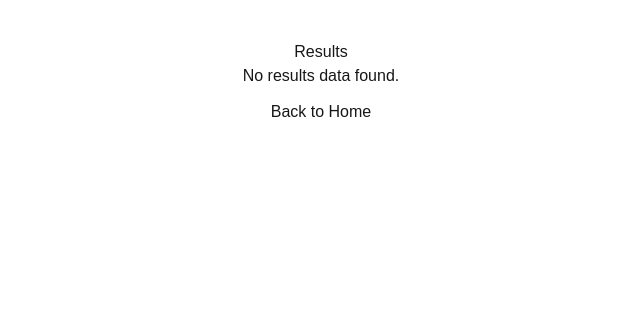
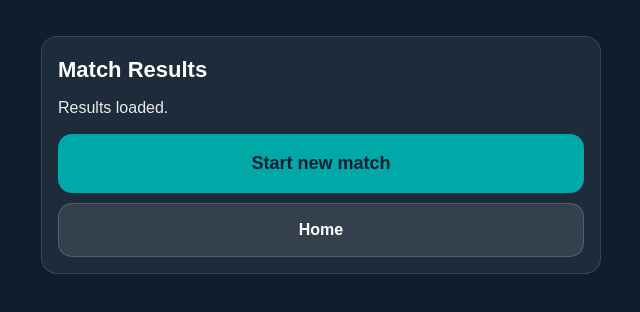
Before and after one commit to DavidBSA/easypadel-score, a Next.js app: page /results in a window 1280 px wide. Shown: the top 312 px of the page, without its empty margins (319-959 px from the left). Built offline with nearby package versions, Linux system fonts and the light colour scheme.

Commit message:
Fix results page client boundary

```diff
--- /dev/null
+++ b/app/results/ResultsClient.tsx
@@ -0,0 +1,78 @@
+"use client";
+
+import React, { useMemo } from "react";
+import { useRouter, useSearchParams } from "next/navigation";
+
+const NAVY = "#0F1E2E";
+const WHITE = "#FFFFFF";
+const TEAL = "#00A8A8";
+
+export default function ResultsClient() {
+  const router = useRouter();
+  const params = useSearchParams();
+
+  const winner = useMemo(() => params.get("winner") ?? "", [params]);
+
+  const styles: Record<string, React.CSSProperties> = {
+    page: {
+      minHeight: "100vh",
+      background: NAVY,
+      color: WHITE,
+      padding: 16,
+      display: "flex",
+      justifyContent: "center",
+      alignItems: "flex-start",
+    },
+    card: {
+      width: "100%",
+      maxWidth: 560,
+      background: "rgba(255,255,255,0.06)",
+      border: "1px solid rgba(255,255,255,0.12)",
+      borderRadius: 16,
+      padding: 16,
+      marginTop: 20,
+    },
+    title: { fontSize: 22, fontWeight: 900, marginBottom: 10 },
+    text: { opacity: 0.9, marginBottom: 14 },
+    btn: {
+      width: "100%",
+      background: TEAL,
+      color: NAVY,
+      border: "none",
+      borderRadius: 14,
+      padding: "16px 14px",
+      fontSize: 18,
+      fontWeight: 900,
+      cursor: "pointer",
+    },
+    btnSecondary: {
+      width: "100%",
+      background: "rgba(255,255,255,0.10)",
+      color: WHITE,
+      border: "1px solid rgba(255,255,255,0.16)",
+      borderRadius: 14,
+      padding: "14px 14px",
+      fontSize: 16,
+      fontWeight: 900,
+      cursor: "pointer",
+      marginTop: 10,
+    },
+  };
+
+  return (
+    <div style={styles.page}>
+      <div style={styles.card}>
+        <div style={styles.title}>Match Results</div>
+        <div style={styles.text}>{winner ? `Winner: Team ${winner}` : "Results loaded."}</div>
+
+        <button style={styles.btn} onClick={() => router.push("/match/setup")}>
+          Start new match
+        </button>
+
+        <button style={styles.btnSecondary} onClick={() => router.push("/")}>
+          Home
+        </button>
+      </div>
+    </div>
+  );
+}
--- a/app/results/page.tsx
+++ b/app/results/page.tsx
@@ -1,94 +1,10 @@
-"use client";
-
-import { useSearchParams, useRouter } from "next/navigation";
-import { useMemo } from "react";
-
-type SetRecord = {
-  gamesA: number;
-  gamesB: number;
-  tiebreakPlayed: boolean;
-  tbA: number;
-  tbB: number;
-};
-
-type ResultsPayload = {
-  mode: string;
-  setsConfigured: number;
-  teamA: string[];
-  teamB: string[];
-  setsWonA: number;
-  setsWonB: number;
-  setHistory: SetRecord[];
-  winner: "A" | "B";
-};
+import React, { Suspense } from "react";
+import ResultsClient from "./ResultsClient";
 
 export default function ResultsPage() {
-  const params = useSearchParams();
-  const router = useRouter();
-  const data = params.get("data");
-
-  const payload = useMemo(() => {
-    if (!data) return null as ResultsPayload | null;
-    return JSON.parse(decodeURIComponent(data)) as ResultsPayload;
-  }, [data]);
-
-  if (!payload) {
-    return (
-      <main style={{ textAlign: "center", padding: "40px" }}>
-        <h1>Results</h1>
-        <p>No results data found.</p>
-        <button onClick={() => router.push("/")} style={{ padding: "12px 18px" }}>
-          Back to Home
-        </button>
-      </main>
-    );
-  }
-
-  const winnerName =
-    payload.winner === "A"
-      ? payload.teamA.join(" & ")
-      : payload.teamB.join(" & ");
-
   return (
-    <main style={{ textAlign: "center", padding: "40px" }}>
-      <h1>Match Results</h1>
-
-      <p>{payload.mode} match</p>
-
-      <h2>{payload.teamA.join(" & ")}</h2>
-      <h2>vs</h2>
-      <h2>{payload.teamB.join(" & ")}</h2>
-
-      <h3 style={{ marginTop: "26px" }}>Final Sets</h3>
-      <p style={{ fontSize: "22px" }}>
-        {payload.setsWonA} , {payload.setsWonB}
-      </p>
-
-      <h3 style={{ marginTop: "26px" }}>Set Scores</h3>
-
-      <div style={{ maxWidth: "420px", margin: "0 auto", textAlign: "left" }}>
-        {payload.setHistory.length === 0 && <p>No sets recorded.</p>}
-
-        {payload.setHistory.map((s, idx) => {
-          const tbText = s.tiebreakPlayed ? ` (TB ${s.tbA} , ${s.tbB})` : "";
-          return (
-            <p key={idx} style={{ fontSize: "18px" }}>
-              Set {idx + 1}: {s.gamesA} , {s.gamesB}
-              {tbText}
-            </p>
-          );
-        })}
-      </div>
-
-      <h2 style={{ marginTop: "30px", color: "green" }}>
-        Winner: {winnerName}
-      </h2>
-
-      <div style={{ marginTop: "30px" }}>
-        <button onClick={() => router.push("/")} style={{ padding: "12px 18px" }}>
-          New Match
-        </button>
-      </div>
-    </main>
+    <Suspense fallback={<div style={{ padding: 16 }}>Loading…</div>}>
+      <ResultsClient />
+    </Suspense>
   );
 }
```
